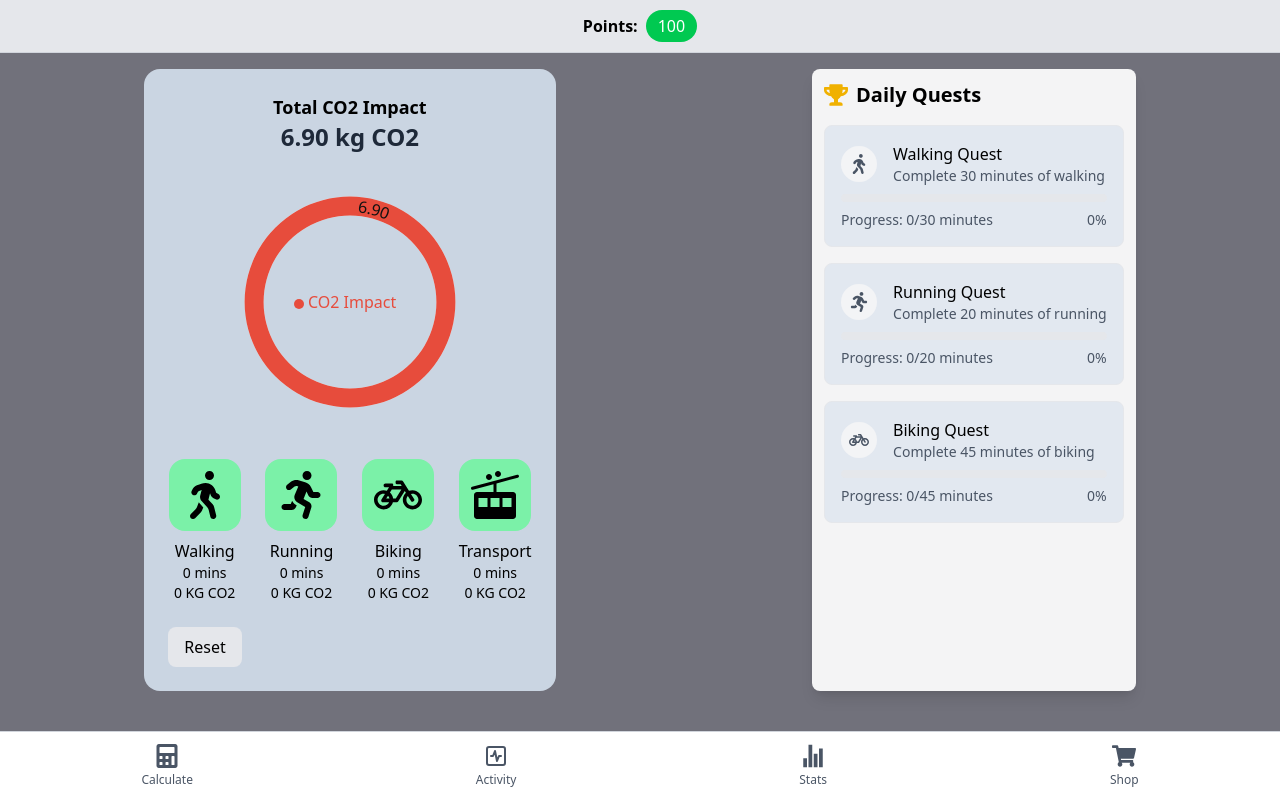
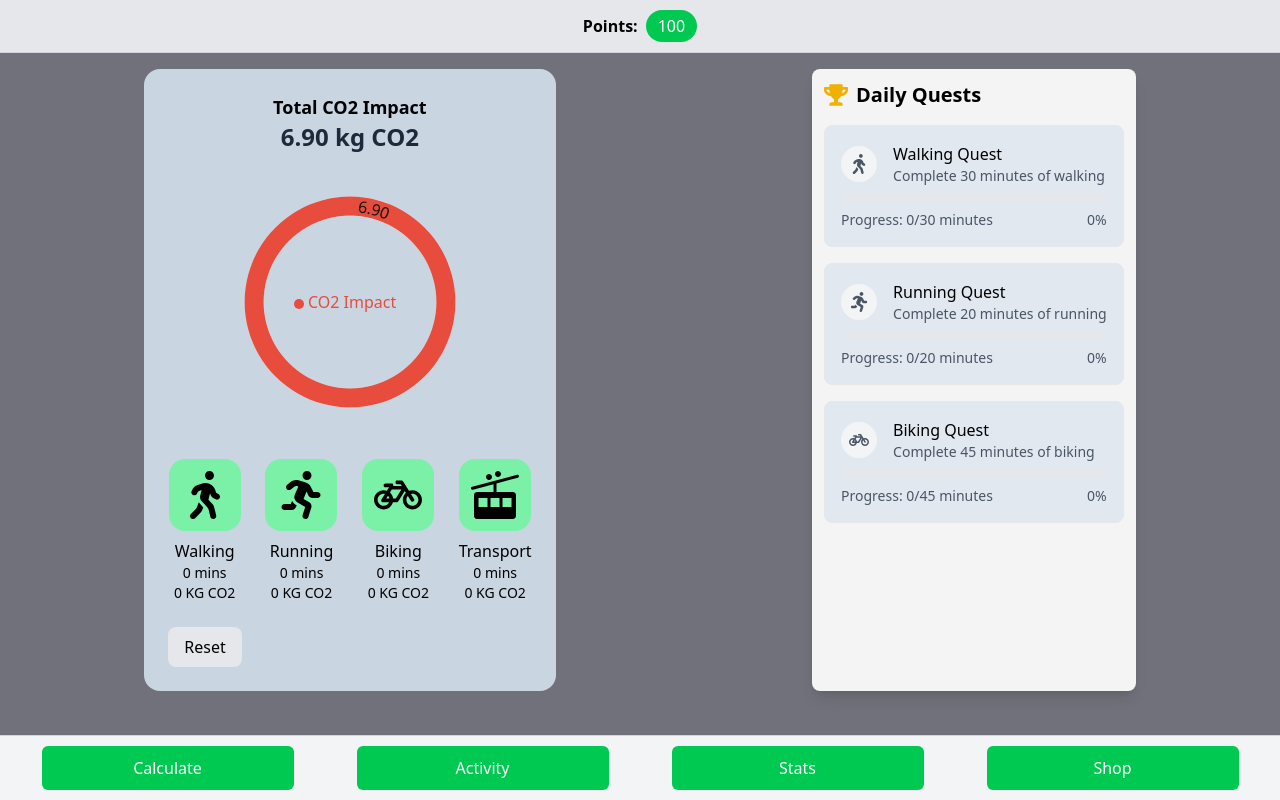
Before and after one commit to amujalo1/EcoVisionAR, a React (Vite) app: page /activity in a window 1280 px wide. Built offline with nearby package versions, Linux system fonts and the light colour scheme; no server answers.

Commit message:
bottom bar fix

```diff
--- a/src/components/BottomBar.jsx
+++ b/src/components/BottomBar.jsx
@@ -1,27 +1,33 @@
 import React from "react";
 import { Link } from "react-router-dom";
-import { LuSquareActivity } from "react-icons/lu";
-import { FaCalculator, FaShoppingCart } from "react-icons/fa";
-import { IoStatsChartSharp } from "react-icons/io5";
 
 const BottomBar = () => {
   return (
-    <div className="fixed bottom-0 left-0 right-0 flex justify-around items-center bg-white border-t border-gray-300 py-3 shadow-md">
-      {[
-        { to: "/calculate", icon: <FaCalculator size={24} />, label: "Calculate" },
-        { to: "/activity", icon: <LuSquareActivity size={24} />, label: "Activity" },
-        { to: "/stats", icon: <IoStatsChartSharp size={24} />, label: "Stats" },
-        { to: "/shop", icon: <FaShoppingCart size={24} />, label: "Shop" },
-      ].map(({ to, icon, label }) => (
-        <Link
-          key={to}
-          to={to}
-          className="flex flex-col items-center text-gray-600 hover:text-green-600 transition-all"
-        >
-          {icon}
-          <span className="text-xs mt-1">{label}</span>
-        </Link>
-      ))}
+    <div className="fixed bottom-0 left-0 right-0 flex justify-around items-center p-2.5 bg-gray-100 border-t border-gray-300">
+      <Link
+        to="/calculate"
+        className="w-1/5 px-5 py-2.5 text-base cursor-pointer border-none bg-green-500 text-white rounded-md transition-colors duration-300 hover:bg-green-600 text-center"
+      >
+        Calculate
+      </Link>
+      <Link
+        to="/activity"
+        className="w-1/5 px-5 py-2.5 text-base cursor-pointer border-none bg-green-500 text-white rounded-md transition-colors duration-300 hover:bg-green-600 text-center"
+      >
+        Activity
+      </Link>
+      <Link
+        to="/stats"
+        className="w-1/5 px-5 py-2.5 text-base cursor-pointer border-none bg-green-500 text-white rounded-md transition-colors duration-300 hover:bg-green-600 text-center"
+      >
+        Stats
+      </Link>
+      <Link
+        to="/shop"
+        className="w-1/5 px-5 py-2.5 text-base cursor-pointer border-none bg-green-500 text-white rounded-md transition-colors duration-300 hover:bg-green-600 text-center"
+      >
+        Shop
+      </Link>
     </div>
   );
 };
```
Also changed, not shown: src/components/ActivityTab.jsx (+24 -4 lines).
